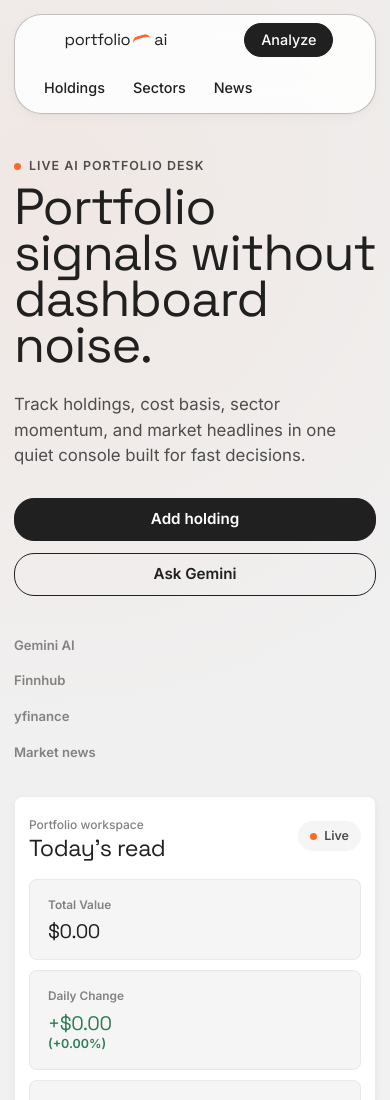
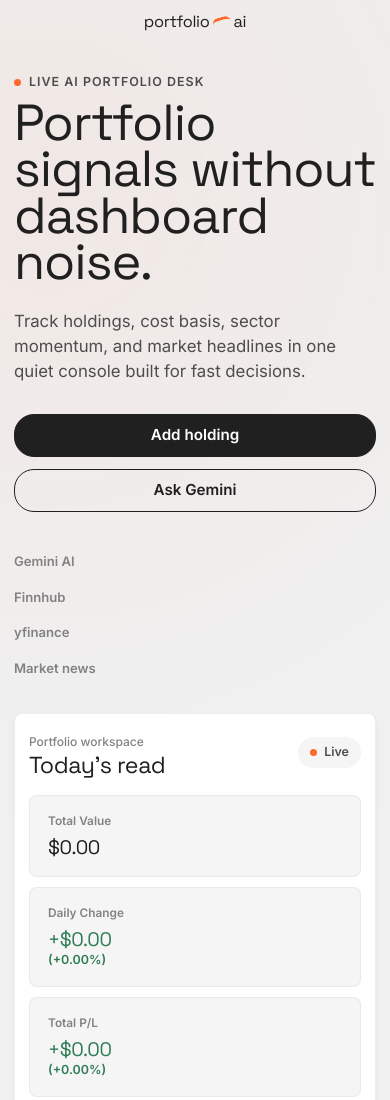
Before and after one commit to jerrylin-23/ai-portfolio-analyzer, a plain HTML site: page frontend/index.html in a window 390 px wide. Shown: the top 1100 px of the page. Drawn offline with Linux system fonts and the light colour scheme; no server answers.

Commit message:
Replace floating navigation bar with simple brand header logo

```diff
--- a/frontend/index.html
+++ b/frontend/index.html
@@ -15,19 +15,14 @@
 
 <body>
     <div class="app-container">
-        <nav class="floating-nav" aria-label="Primary navigation">
+        <header class="app-header">
             <a class="brand" href="#">
                 <span class="brand-word">portfolio</span>
                 <span class="brand-accent" aria-hidden="true"></span>
                 <span class="brand-word">ai</span>
             </a>
-            <div class="nav-links">
-                <a href="#holdings">Holdings</a>
-                <a href="#sectors">Sectors</a>
-                <a href="#market-news">News</a>
-            </div>
-            <button class="nav-cta" onclick="getPortfolioAnalysis()">Analyze</button>
-        </nav>
+        </header>
+
 
         <section class="hero-panel">
             <div class="hero-copy">
--- a/frontend/styles.css
+++ b/frontend/styles.css
@@ -87,19 +87,11 @@ a {
     flex-direction: column;
 }
 
-.floating-nav {
-    width: fit-content;
-    max-width: 100%;
-    margin: 0 auto 56px;
-    padding: 8px 8px 8px 16px;
+.app-header {
     display: flex;
     align-items: center;
-    gap: 18px;
-    background: rgba(255, 255, 255, 0.86);
-    border: 1px solid rgba(130, 130, 130, 0.5);
-    border-radius: var(--radius-nav);
-    box-shadow: var(--shadow-soft);
-    backdrop-filter: blur(14px);
+    justify-content: flex-start;
+    margin-bottom: 38px;
 }
 
 .brand {
@@ -124,47 +116,6 @@ a {
     transform: rotate(-15deg);
 }
 
-.nav-links {
-    display: flex;
-    align-items: center;
-    gap: 2px;
-}
-
-.nav-links a,
-.nav-cta {
-    min-height: 34px;
-    display: inline-flex;
-    align-items: center;
-    border-radius: var(--radius-pill);
-    font-size: 0.9rem;
-    font-weight: 500;
-    text-decoration: none;
-    white-space: nowrap;
-}
-
-.nav-links a {
-    padding: 0 13px;
-    color: var(--color-carbon);
-    transition: background 0.18s ease, color 0.18s ease;
-}
-
-.nav-links a:hover {
-    background: var(--color-fog);
-}
-
-.nav-cta {
-    padding: 0 16px;
-    border: 1px solid var(--color-carbon);
-    background: var(--color-carbon);
-    color: var(--color-paper);
-    cursor: pointer;
-    transition: transform 0.18s ease, background 0.18s ease;
-}
-
-.nav-cta:hover {
-    transform: translateY(-1px);
-    background: #111111;
-}
 
 /* ===== Hero ===== */
 .hero-panel {
@@ -1378,20 +1329,6 @@ a {
         padding-top: 14px;
     }
 
-    .floating-nav {
-        width: 100%;
-        justify-content: space-between;
-        flex-wrap: wrap;
-        border-radius: 28px;
-        margin-bottom: 38px;
-    }
-
-    .nav-links {
-        order: 3;
-        width: 100%;
-        justify-content: center;
-        padding-top: 4px;
-    }
 
     .hero-panel {
         padding-bottom: 50px;
@@ -1444,19 +1381,8 @@ a {
 }
 
 @media (max-width: 540px) {
-    .floating-nav {
-        align-items: stretch;
-        gap: 10px;
-    }
-
-    .brand,
-    .nav-cta {
-        margin: 0 auto;
-    }
-
-    .nav-links {
-        overflow-x: auto;
-        justify-content: flex-start;
+    .app-header {
+        justify-content: center;
     }
 
     .hero-actions,
```
